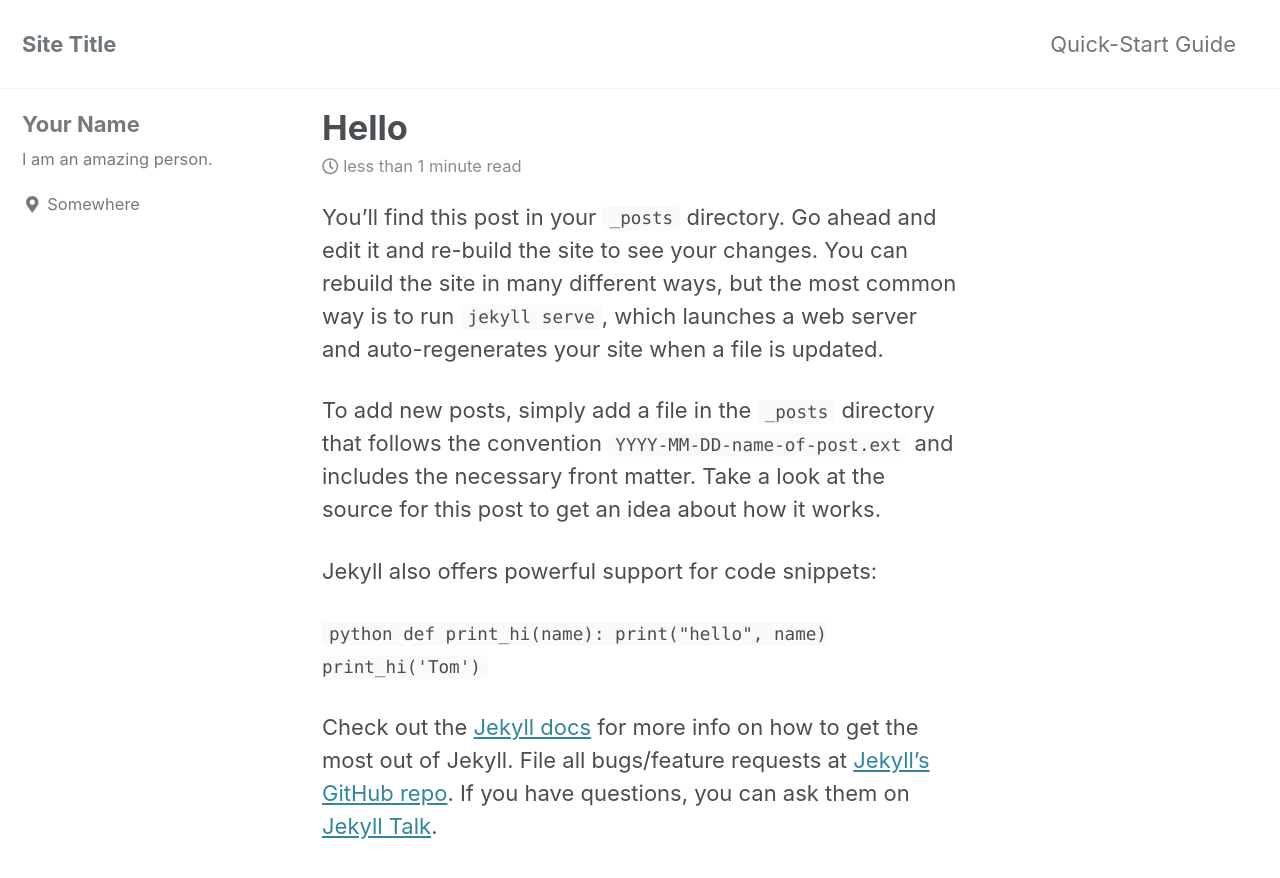
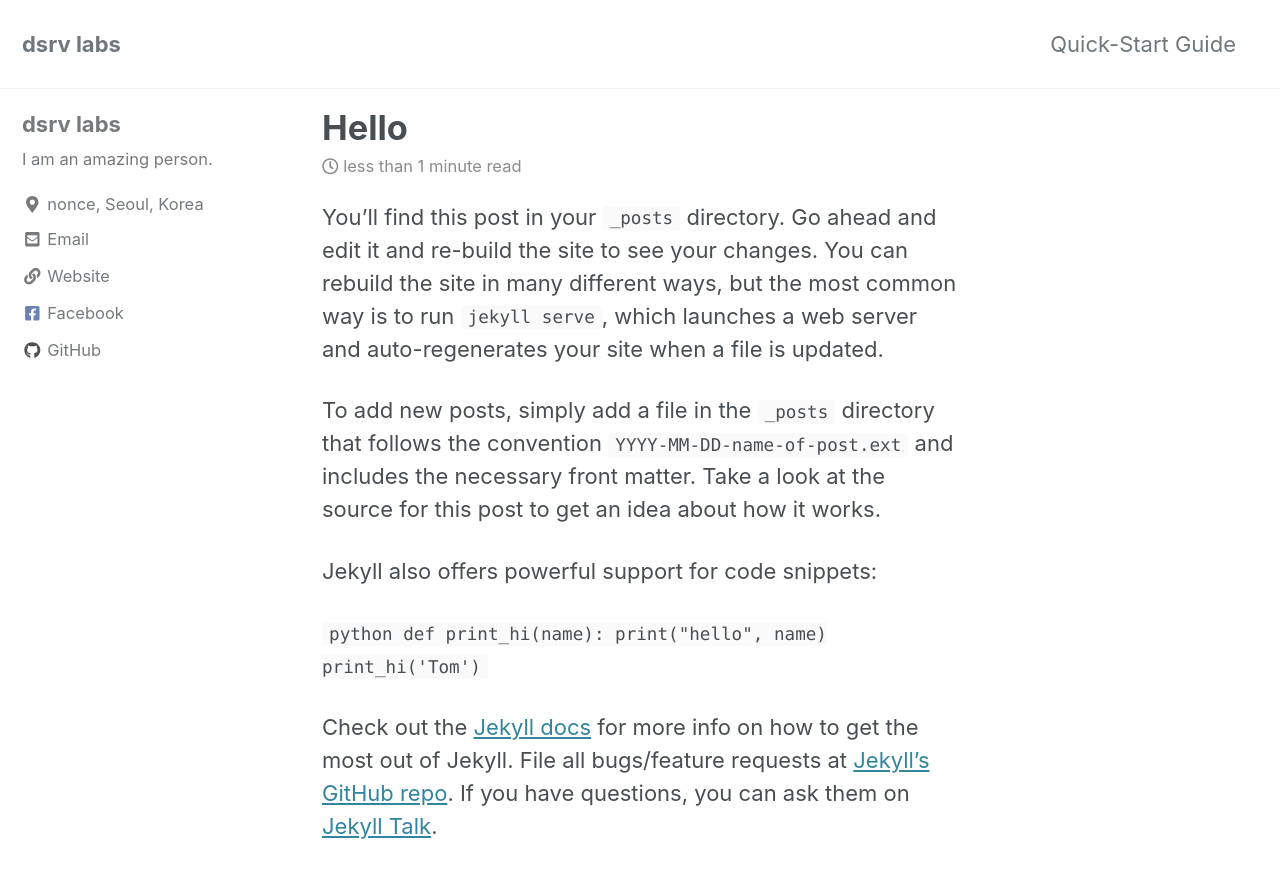
Before and after one commit to dsrvlabs/dsrvlabs.github.io, a Jekyll site: the page built from _posts/2019-05-24-third-post.md, in a window 1280 px wide and 900 px high. Shown: the top 878 px of the window. Built offline with Jekyll 4.4.1, drawn with Linux system fonts in a browser that asks for light colours; cached includes are drawn as plain includes; nearby versions of some CDN libraries.

Commit message:
Jekyll 적용중

```diff
--- a/_config.yml
+++ b/_config.yml
@@ -16,7 +16,7 @@ minimal_mistakes_skin    : "default" # "air", "aqua", "contrast", "dark", "dirt"
 
 # Site Settings
 locale                   : "en-US"
-title                    : "Site Title"
+title                    : "dsrv labs"
 title_separator          : "-"
 name                     : "dsrv labs"
 description              : "블록체인 연구소 - dsrv labs"
@@ -106,27 +106,27 @@ analytics:
 
 # Site Author
 author:
-  name             : "Your Name"
+  name             : "dsrv labs"
   avatar           : # path of avatar image, e.g. "/assets/images/bio-photo.jpg"
   bio              : "I am an amazing person."
-  location         : "Somewhere"
+  location         : "nonce, Seoul, Korea"
   email            :
   links:
     - label: "Email"
       icon: "fas fa-fw fa-envelope-square"
-      # url: mailto:your.name@email.com
+      url: mailto:jiyun.kim@dsrvlabs.com
     - label: "Website"
       icon: "fas fa-fw fa-link"
-      # url: "https://your-website.com"
+      url: "https://www.dsrvlabs.com/"
     - label: "Twitter"
       icon: "fab fa-fw fa-twitter-square"
       # url: "https://twitter.com/"
     - label: "Facebook"
       icon: "fab fa-fw fa-facebook-square"
-      # url: "https://facebook.com/"
+      url: "https://www.facebook.com/kimjongkwang"
     - label: "GitHub"
       icon: "fab fa-fw fa-github"
-      # url: "https://github.com/"
+      url: "https://github.com/dsrvlabs"
     - label: "Instagram"
       icon: "fab fa-fw fa-instagram"
       # url: "https://instagram.com/"
@@ -134,6 +134,9 @@ author:
 # Site Footer
 footer:
   links:
+    - label: "Email"
+      icon: "fas fa-fw fa-envelope-square"
+      url: mailto:jiyun.kim@dsrvlabs.com
     - label: "Twitter"
       icon: "fab fa-fw fa-twitter-square"
       # url:
```
